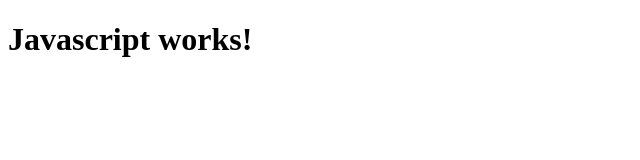
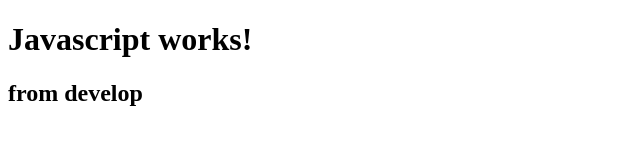
Before and after one commit to pangeasi/actions-self-hosted, a website: page index.html in a window 1280 px wide. Shown: the whole page, without its empty margins (0-640 px from the left). Drawn offline with Linux system fonts and the light colour scheme.

Commit message:
from develop

```diff
--- a/index.html
+++ b/index.html
@@ -9,6 +9,7 @@
 </head>
 <body>
     <h1>Github actions</h1>
+    <h2>from develop</h2>
     <script src="src/index.js"></script>
 </body>
 </html>
```
